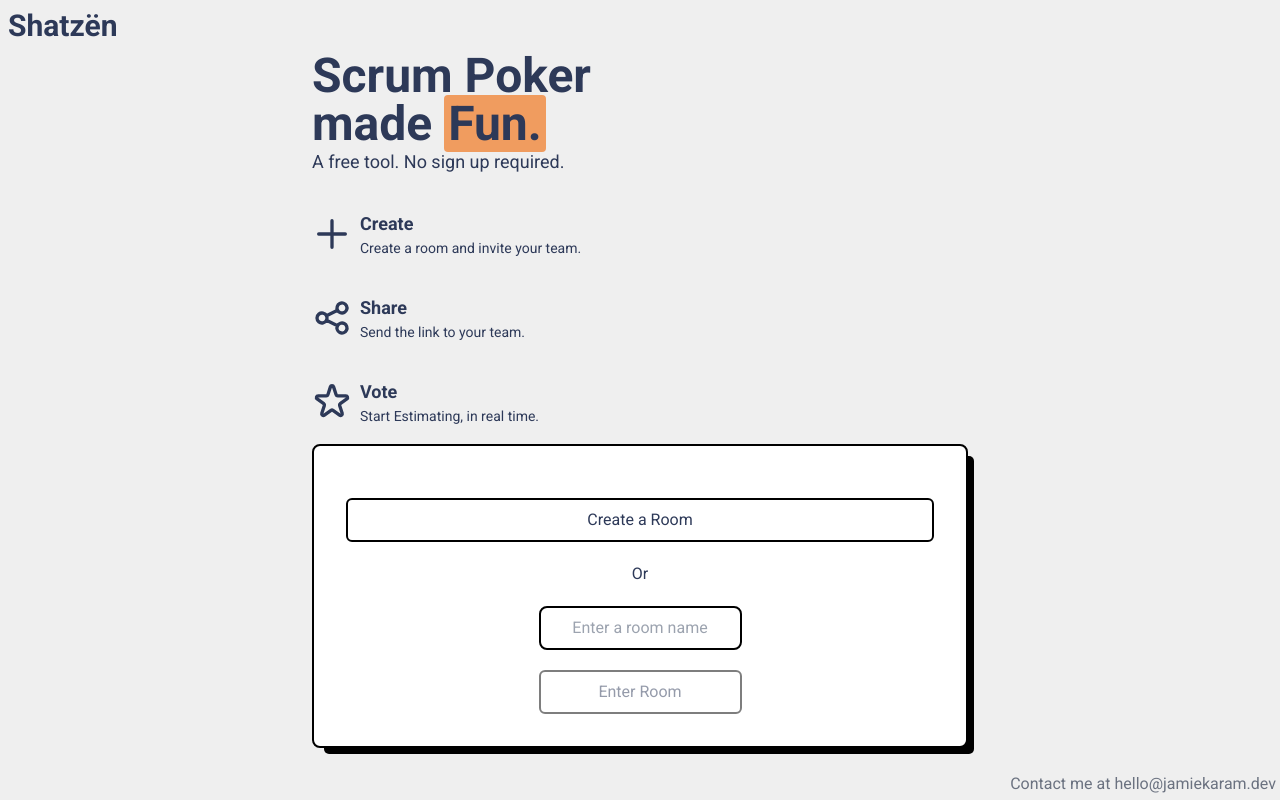
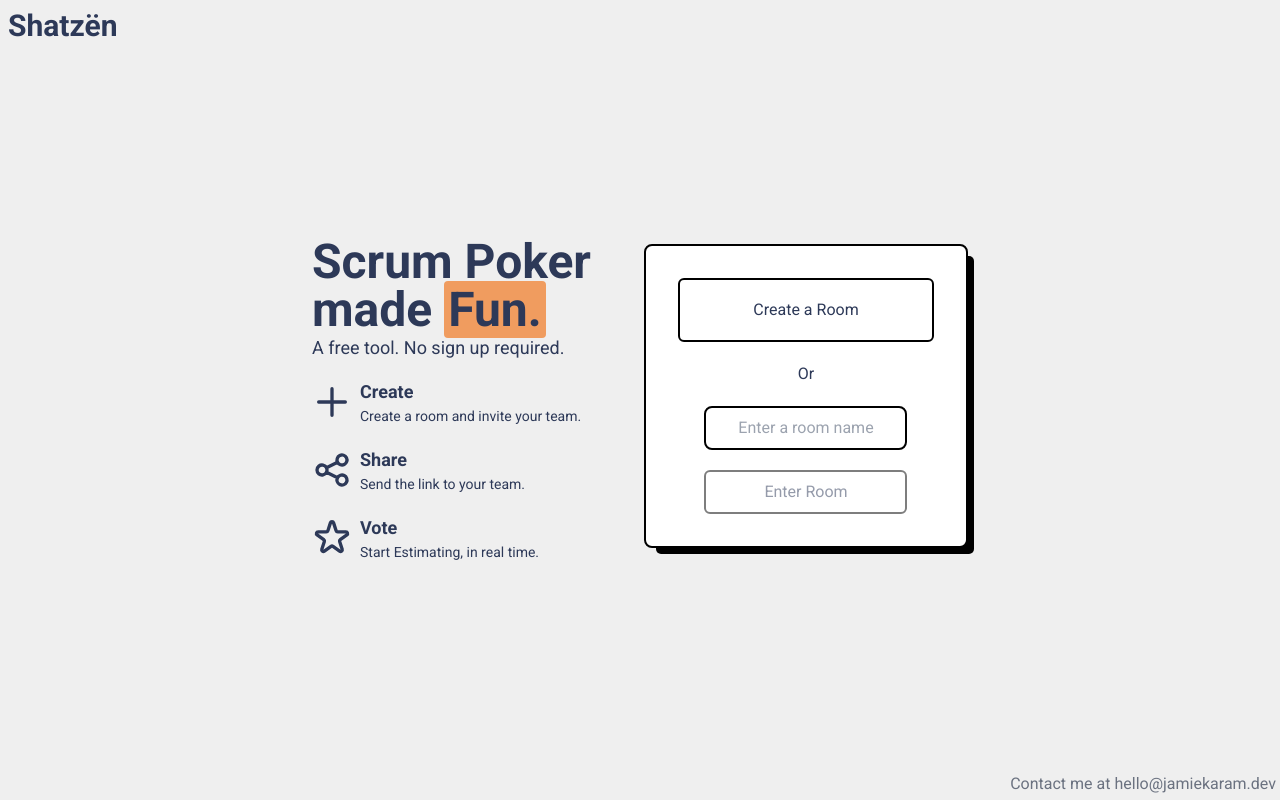
Before and after one commit to JKaram/Shatzen, a Next.js app in the folder apps/web/: page / in a window 1280 px wide. Built offline with nearby package versions, Linux system fonts and the light colour scheme.

Commit message:
fix: frontpage

```diff
--- a/apps/web/components/Nav.tsx
+++ b/apps/web/components/Nav.tsx
@@ -98,7 +98,7 @@ function NavButton({
 
   if (type === "share")
     return (
-      <div className="flex flex-col items-center">
+      <div className="">
         <button
           onClick={() => {
             setCopied(true);
@@ -115,8 +115,14 @@ function NavButton({
           {NavButtonTypes[type].icon}
         </button>
         {type === "share" ? (
-          <span className="text-sm text-center absolute top-12">
-            {copied ? "Link Copied!" : null}
+          <span className="text-sm text-center absolute right-1 top-12">
+            {copied ? (
+              <>
+                Link
+                <br />
+                Copied!
+              </>
+            ) : null}
           </span>
         ) : null}
       </div>
--- a/apps/web/pages/index.tsx
+++ b/apps/web/pages/index.tsx
@@ -48,12 +48,13 @@ const App = () => {
   }
 
   return (
-    <PageLayout className="flex flex-col">
+    <PageLayout className="flex flex-col items-center align-middle md:flex-row md:justify-between item">
       <Head>
         <title>Shätzen</title>
         <meta property="og:title" content="Shätzen" key="title" />
       </Head>
 
+      <div className="flex flex-col flex-grow justify-center">
         <div className="mt-2">
           <h2 className="font-bold text-5xl transition-all">
             Scrum Poker <br /> made <TextAnimation />
@@ -62,7 +63,7 @@ const App = () => {
           <span className="text-lg">A free tool. No sign up required.</span>
         </div>
 
-      <ul className="flex flex-col flex-grow mt-4 w-full justify-around">
+        <ul className="flex flex-col gap-5 mt-4 w-full justify-around">
           {steps.map((step) => (
             <ListItem
               label={step.label}
@@ -71,9 +72,10 @@ const App = () => {
             />
           ))}
         </ul>
+      </div>
 
-      <div className="flex flex-col justify-center bg-white items-center gap-5 border-2 border-black p-8 rounded-lg shadow-base">
-        <Button className="w-full mt-5 bg-amber-200" onClick={generateRoomId}>
+      <div className="flex flex-col flex-grow justify-center bg-white items-center gap-5 border-2 border-black p-8 rounded-lg shadow-base">
+        <Button className="w-full h-16  bg-amber-200" onClick={generateRoomId}>
           Create a Room
         </Button>
         <span>Or</span>
--- a/apps/web/pages/login/[uuid].tsx
+++ b/apps/web/pages/login/[uuid].tsx
@@ -28,7 +28,7 @@ const Login = () => {
   if (!sanitizeUuid) return "UUID Error!";
 
   return (
-    <PageLayout className="">
+    <PageLayout className="flex flex-col justify-center">
       <Head>
         <title>Shätzen | Login</title>
         <meta property="og:title" content="Room login" key="title" />
--- a/apps/web/pages/room/[room].tsx
+++ b/apps/web/pages/room/[room].tsx
@@ -21,7 +21,7 @@ const Room = () => {
   if (!router.isReady) return <div>Loading</div>;
 
   return (
-    <PageLayout>
+    <PageLayout className="flex flex-col justify-center">
       <Head>
         <title>Shätzen | {room}</title>
         <meta property="og:title" content="Estimating room" key="title" />
```
Lines whose indentation alone changed are shown as unchanged.
